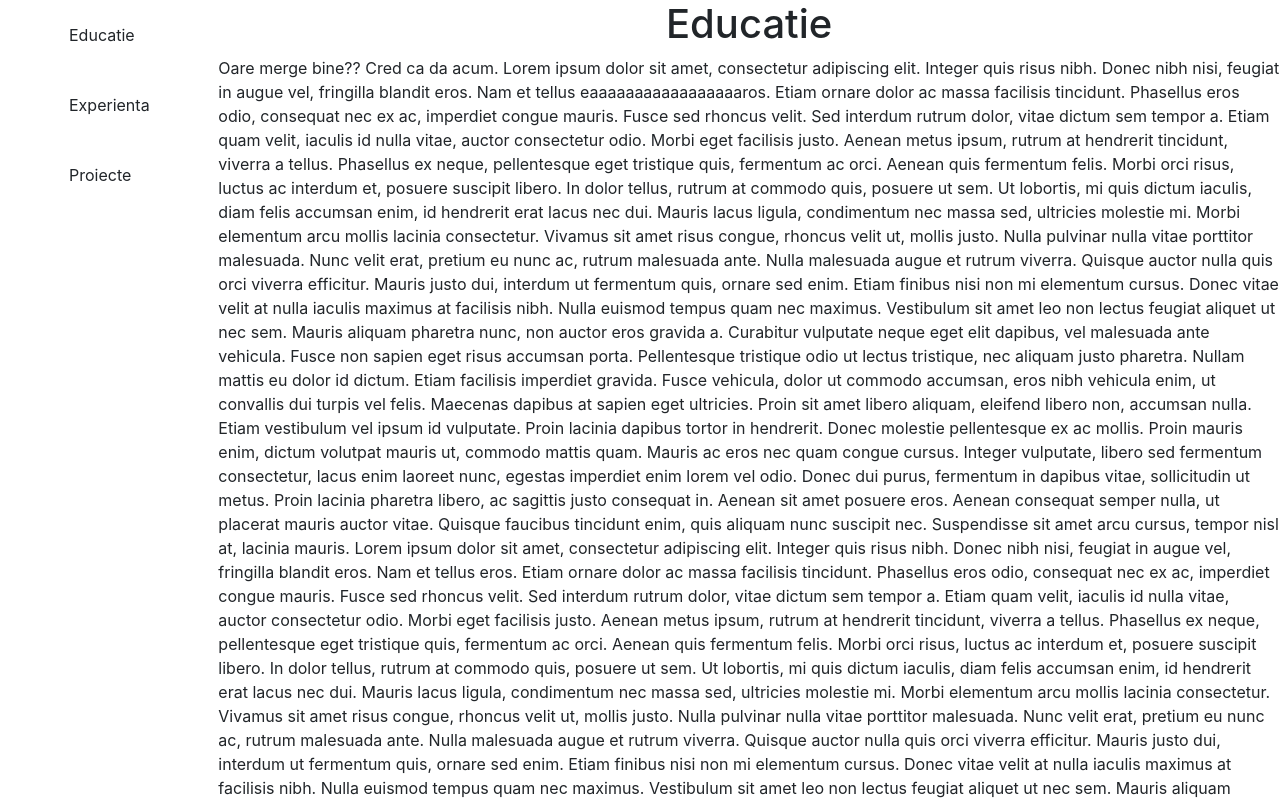
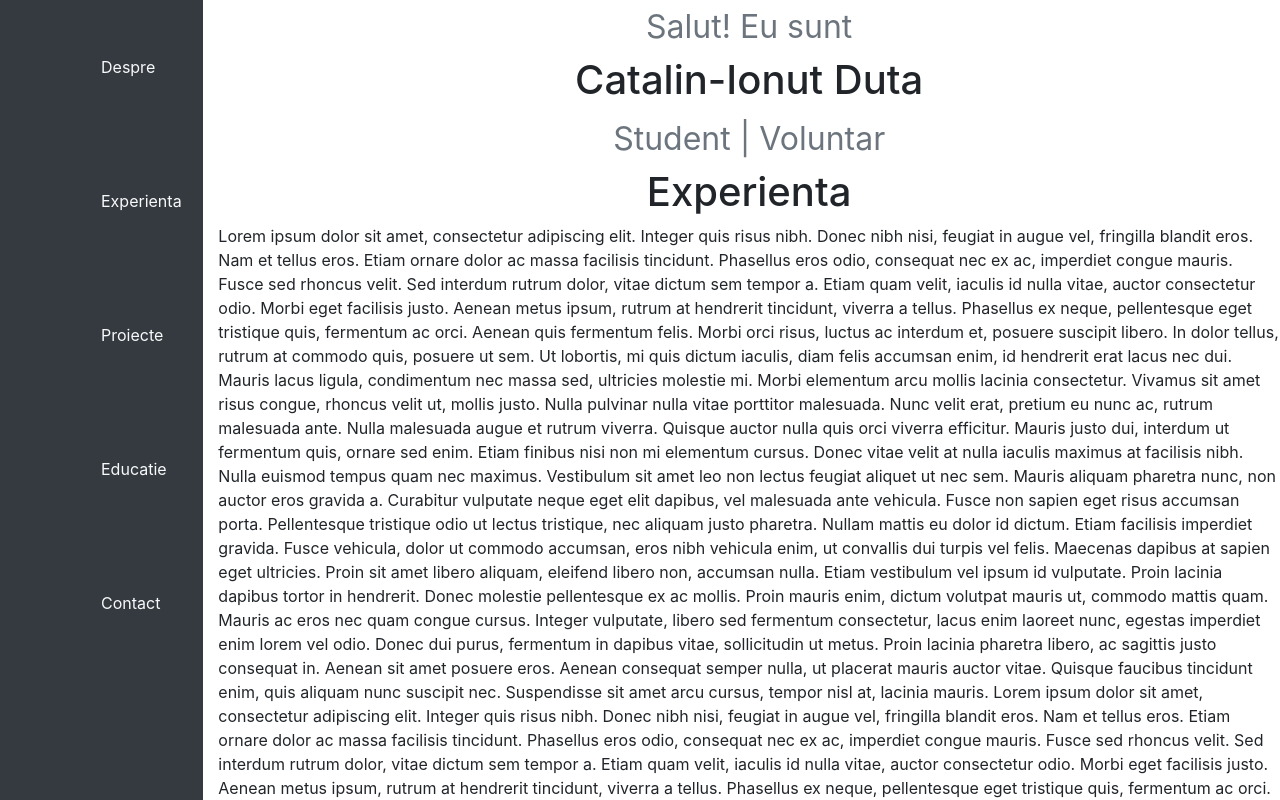
Before and after one commit to dutaci28/Pagina-personala, a React (Create React App) app: page / in a window 1280 px wide. Shown: the top 800 px of the page. Built offline with nearby package versions, Linux system fonts and the light colour scheme.

Commit message:
Adaugare butoane sidebar

```diff
--- a/src/App.js
+++ b/src/App.js
@@ -8,7 +8,7 @@ function App() {
     {
       id: 1,
       tinta: "#sectiune-1",
-      text: "Educatie"
+      text: "Despre"
     },
     {
       id:2,
@@ -19,13 +19,23 @@ function App() {
       id:3,
       tinta: "#sectiune-3",
       text: "Proiecte"
-    }
+    },
+    {
+      id: 4,
+      tinta: "#sectiune-4",
+      text: "Educatie"
+    },
+    {
+      id: 5,
+      tinta: "#sectiune-5",
+      text: "Contact"
+    },
   ])
 
   return (
     <div className="row">
 
-      <div className="col-2">
+      <div className="col-2 bg-dark">
         <Sidebar butoane={ butoaneSide }/>
       </div>
 
--- a/src/components/SectiunePrincipala.jsx
+++ b/src/components/SectiunePrincipala.jsx
@@ -1,93 +1,23 @@
 const SectiunePrincipala = (props) => {
   return (
     <div>
-      <div id="sectiune-1">
-        <h1 className="d-flex justify-content-center">Educatie</h1>
-        <p>
-          Oare merge bine?? Cred ca da acum. Lorem ipsum dolor sit amet, consectetur adipiscing elit. Integer quis
-          risus nibh. Donec nibh nisi, feugiat in augue vel, fringilla blandit
-          eros. Nam et tellus eaaaaaaaaaaaaaaaaaros. Etiam ornare dolor ac massa
-          facilisis tincidunt. Phasellus eros odio, consequat nec ex ac,
-          imperdiet congue mauris. Fusce sed rhoncus velit. Sed interdum rutrum
-          dolor, vitae dictum sem tempor a. Etiam quam velit, iaculis id nulla
-          vitae, auctor consectetur odio. Morbi eget facilisis justo. Aenean
-          metus ipsum, rutrum at hendrerit tincidunt, viverra a tellus.
-          Phasellus ex neque, pellentesque eget tristique quis, fermentum ac
-          orci. Aenean quis fermentum felis. Morbi orci risus, luctus ac
-          interdum et, posuere suscipit libero. In dolor tellus, rutrum at
-          commodo quis, posuere ut sem. Ut lobortis, mi quis dictum iaculis,
-          diam felis accumsan enim, id hendrerit erat lacus nec dui. Mauris
-          lacus ligula, condimentum nec massa sed, ultricies molestie mi. Morbi
-          elementum arcu mollis lacinia consectetur. Vivamus sit amet risus
-          congue, rhoncus velit ut, mollis justo. Nulla pulvinar nulla vitae
-          porttitor malesuada. Nunc velit erat, pretium eu nunc ac, rutrum
-          malesuada ante. Nulla malesuada augue et rutrum viverra. Quisque
-          auctor nulla quis orci viverra efficitur. Mauris justo dui, interdum
-          ut fermentum quis, ornare sed enim. Etiam finibus nisi non mi
-          elementum cursus. Donec vitae velit at nulla iaculis maximus at
-          facilisis nibh. Nulla euismod tempus quam nec maximus. Vestibulum sit
-          amet leo non lectus feugiat aliquet ut nec sem. Mauris aliquam
-          pharetra nunc, non auctor eros gravida a. Curabitur vulputate neque
-          eget elit dapibus, vel malesuada ante vehicula. Fusce non sapien eget
-          risus accumsan porta. Pellentesque tristique odio ut lectus tristique,
-          nec aliquam justo pharetra. Nullam mattis eu dolor id dictum. Etiam
-          facilisis imperdiet gravida. Fusce vehicula, dolor ut commodo
-          accumsan, eros nibh vehicula enim, ut convallis dui turpis vel felis.
-          Maecenas dapibus at sapien eget ultricies. Proin sit amet libero
-          aliquam, eleifend libero non, accumsan nulla. Etiam vestibulum vel
-          ipsum id vulputate. Proin lacinia dapibus tortor in hendrerit. Donec
-          molestie pellentesque ex ac mollis. Proin mauris enim, dictum volutpat
-          mauris ut, commodo mattis quam. Mauris ac eros nec quam congue cursus.
-          Integer vulputate, libero sed fermentum consectetur, lacus enim
-          laoreet nunc, egestas imperdiet enim lorem vel odio. Donec dui purus,
-          fermentum in dapibus vitae, sollicitudin ut metus. Proin lacinia
-          pharetra libero, ac sagittis justo consequat in. Aenean sit amet
-          posuere eros. Aenean consequat semper nulla, ut placerat mauris auctor
-          vitae. Quisque faucibus tincidunt enim, quis aliquam nunc suscipit
-          nec. Suspendisse sit amet arcu cursus, tempor nisl at, lacinia mauris.
-          Lorem ipsum dolor sit amet, consectetur adipiscing elit. Integer quis
-          risus nibh. Donec nibh nisi, feugiat in augue vel, fringilla blandit
-          eros. Nam et tellus eros. Etiam ornare dolor ac massa facilisis
-          tincidunt. Phasellus eros odio, consequat nec ex ac, imperdiet congue
-          mauris. Fusce sed rhoncus velit. Sed interdum rutrum dolor, vitae
-          dictum sem tempor a. Etiam quam velit, iaculis id nulla vitae, auctor
-          consectetur odio. Morbi eget facilisis justo. Aenean metus ipsum,
-          rutrum at hendrerit tincidunt, viverra a tellus. Phasellus ex neque,
-          pellentesque eget tristique quis, fermentum ac orci. Aenean quis
-          fermentum felis. Morbi orci risus, luctus ac interdum et, posuere
-          suscipit libero. In dolor tellus, rutrum at commodo quis, posuere ut
-          sem. Ut lobortis, mi quis dictum iaculis, diam felis accumsan enim, id
-          hendrerit erat lacus nec dui. Mauris lacus ligula, condimentum nec
-          massa sed, ultricies molestie mi. Morbi elementum arcu mollis lacinia
-          consectetur. Vivamus sit amet risus congue, rhoncus velit ut, mollis
-          justo. Nulla pulvinar nulla vitae porttitor malesuada. Nunc velit
-          erat, pretium eu nunc ac, rutrum malesuada ante. Nulla malesuada augue
-          et rutrum viverra. Quisque auctor nulla quis orci viverra efficitur.
-          Mauris justo dui, interdum ut fermentum quis, ornare sed enim. Etiam
-          finibus nisi non mi elementum cursus. Donec vitae velit at nulla
-          iaculis maximus at facilisis nibh. Nulla euismod tempus quam nec
-          maximus. Vestibulum sit amet leo non lectus feugiat aliquet ut nec
-          sem. Mauris aliquam pharetra nunc, non auctor eros gravida a.
-          Curabitur vulputate neque eget elit dapibus, vel malesuada ante
-          vehicula. Fusce non sapien eget risus accumsan porta. Pellentesque
-          tristique odio ut lectus tristique, nec aliquam justo pharetra. Nullam
-          mattis eu dolor id dictum. Etiam facilisis imperdiet gravida. Fusce
-          vehicula, dolor ut commodo accumsan, eros nibh vehicula enim, ut
-          convallis dui turpis vel felis. Maecenas dapibus at sapien eget
-          ultricies. Proin sit amet libero aliquam, eleifend libero non,
-          accumsan nulla. Etiam vestibulum vel ipsum id vulputate. Proin lacinia
-          dapibus tortor in hendrerit. Donec molestie pellentesque ex ac mollis.
-          Proin mauris enim, dictum volutpat mauris ut, commodo mattis quam.
-          Mauris ac eros nec quam congue cursus. Integer vulputate, libero sed
-          fermentum consectetur, lacus enim laoreet nunc, egestas imperdiet enim
-          lorem vel odio. Donec dui purus, fermentum in dapibus vitae,
-          sollicitudin ut metus. Proin lacinia pharetra libero, ac sagittis
-          justo consequat in. Aenean sit amet posuere eros. Aenean consequat
-          semper nulla, ut placerat mauris auctor vitae. Quisque faucibus
-          tincidunt enim, quis aliquam nunc suscipit nec. Suspendisse sit amet
-          arcu cursus, tempor nisl at, lacinia mauris.
-        </p>
+
+      <div id="sectiune-1" className="header">
+        <h1 className="d-flex justify-content-center">
+          <div>
+            <small class="text-muted">Salut! Eu sunt</small>
+          </div>
+        </h1>
+        <h1 className="d-flex justify-content-center">
+          <div>Catalin-Ionut Duta</div>
+        </h1>
+        <h1 className="d-flex justify-content-center">
+          <div>
+            <small class="text-muted">Student | Voluntar</small>
+          </div>
+        </h1>
       </div>
+
       <div id="sectiune-2">
         <h1 className="d-flex justify-content-center">Experienta</h1>
         <p>
--- a/src/components/Sidebar.jsx
+++ b/src/components/Sidebar.jsx
@@ -8,7 +8,7 @@ const Sidebar = (props) => {
     >
       {props.butoane.map((btn) => (
         <div>
-          <a key={btn.id} href={btn.tinta} className="btn m-3">
+          <a key={btn.id} href={btn.tinta} className="btn m-5 text-light">
             {btn.text}
           </a>
         </div>
```
